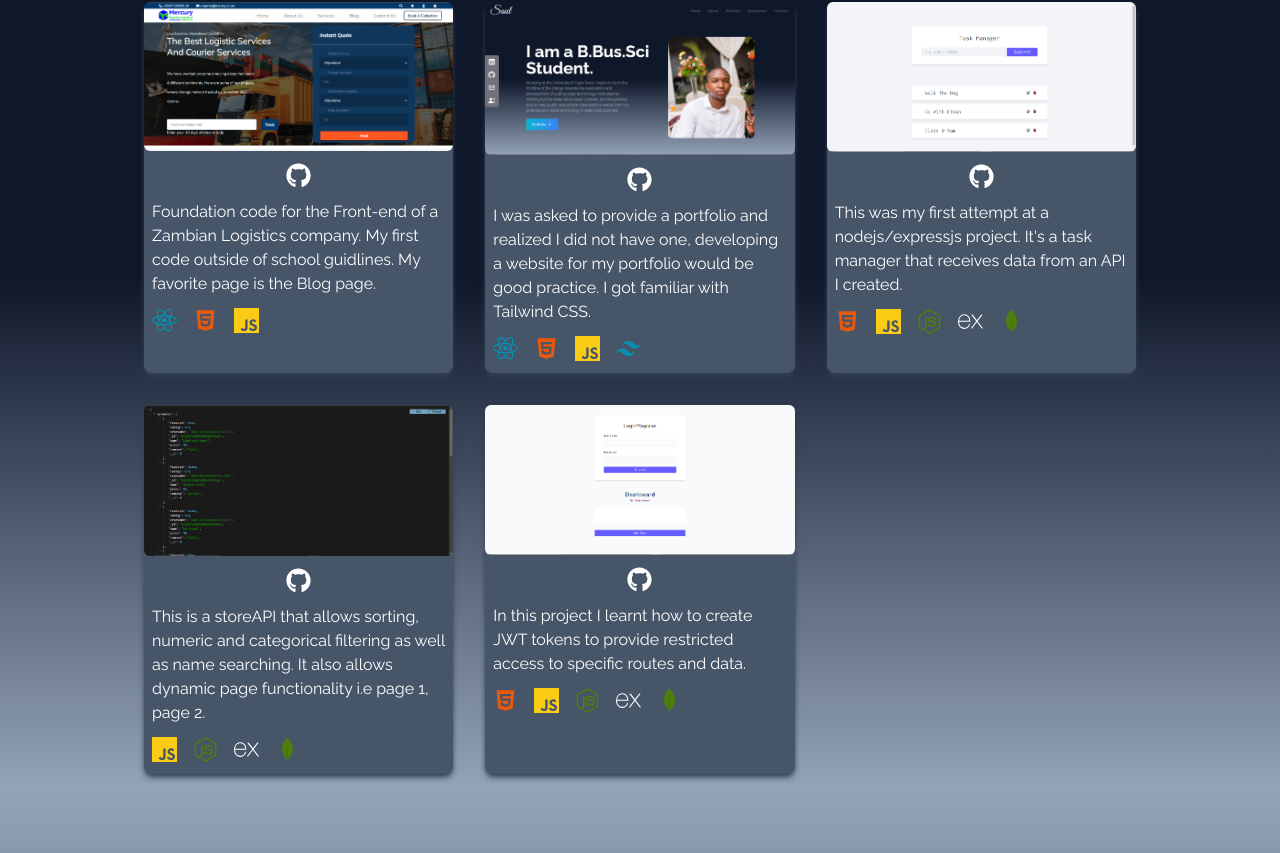
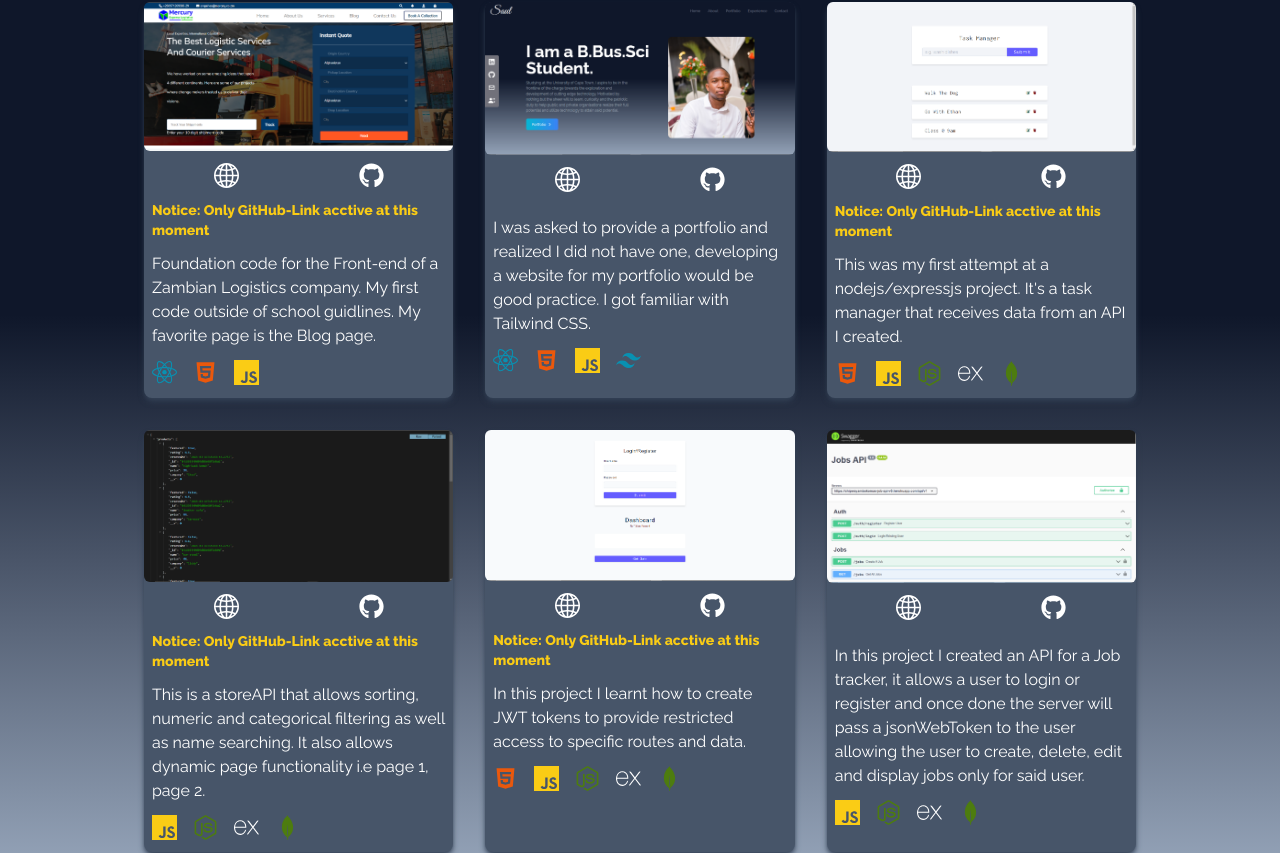
Before and after one commit to chipwayambokomas/MyPortfolio, a React (Create React App) app: page / in a window 1280 px wide. Shown: the part 1838-2691 px from the top of the page. Built offline with nearby package versions, Linux system fonts and the light colour scheme.

Commit message:
Update Portfolio.jsx

```diff
--- a/src/components/Portfolio.jsx
+++ b/src/components/Portfolio.jsx
@@ -3,9 +3,10 @@ import mercuryexpress from "../assets/portfolio/mercuryexpressproject.png";
 import firstportfolio from "../assets/portfolio/firstportfolio.png";
 import taskmanager from '../assets/portfolio/taskmanager.png'
 import storeapi from '../assets/portfolio/storeapi.png'
+import jobapi from "../assets/portfolio/jobsapi.png";
 import jwt from '../assets/portfolio/jwt.png'
 import { FaGithub, FaNodeJs } from "react-icons/fa";
-// import { BsGlobe2 } from "react-icons/bs";
+import { BsGlobe2 } from "react-icons/bs";
 import {GrReactjs} from 'react-icons/gr';
 import {AiFillHtml5} from 'react-icons/ai';
 import {SiJavascript, SiTailwindcss, SiExpress, SiMongodb} from 'react-icons/si';
@@ -20,6 +21,7 @@ const Portfolio = () => {
       shortBio:
         "Foundation code for the Front-end of a Zambian Logistics company. My first code outside of school guidlines. My favorite page is the Blog page.",
         Glink: 'https://github.com/chipwayambokomas/Mercury.co.za',
+      Warning: 'Notice: Only GitHub-Link acctive at this moment',
         child:(
             <div className="flex flex-row">
             <div className="px-2 text-cyan-600 ">
@@ -42,6 +44,7 @@ const Portfolio = () => {
       shortBio:
         "I was asked to provide a portfolio and realized I did not have one, developing a website for my portfolio would be good practice. I got familiar with Tailwind CSS.",
         Glink:'https://github.com/chipwayambokomas/MyPortfolio',
+        Wlink: 'https://saulchipwayambokoma.netlify.app/',
         child:(
             <div className="flex flex-row">
             <div className="px-2 text-cyan-600 ">
@@ -66,6 +69,7 @@ const Portfolio = () => {
       shortBio:
         "This was my first attempt at a nodejs/expressjs project. It's a task manager that receives data from an API I created.",
         Glink:'https://github.com/chipwayambokomas/Task-Manager',
+          Warning: 'Notice: Only GitHub-Link acctive at this moment',
         child:(
             <div className="flex flex-row">
             <div className="px-2 text-orange-600 ">
@@ -95,6 +99,7 @@ const Portfolio = () => {
       shortBio:
         "This is a storeAPI that allows sorting, numeric and categorical filtering as well as name searching. It also allows dynamic page functionality i.e page 1, page 2.",
         Glink:'https://github.com/chipwayambokomas/StoreAPI',
+         Warning: 'Notice: Only GitHub-Link acctive at this moment',
         child:(
             <div className="flex flex-row">
 
@@ -122,11 +127,39 @@ const Portfolio = () => {
       shortBio:
         "In this project I learnt how to create JWT tokens to provide restricted access to specific routes and data.",
         Glink:'https://github.com/chipwayambokomas/jsonWebTokens',
+          Warning: 'Notice: Only GitHub-Link acctive at this moment',
         child:(
             <div className="flex flex-row">
             <div className="px-2 text-orange-600 ">
             <AiFillHtml5 size={25}/>
             </div>
+            <div className="px-2 text-yellow-400 ">
+            <SiJavascript size={25}/>
+        </div>
+
+        <div className="px-2 text-lime-700 ">
+            <FaNodeJs size={25}/>
+        </div>
+        <div className="px-2 text-white ">
+            <SiExpress size={25}/>
+        </div>
+        <div className="px-2 text-lime-700 ">
+            <SiMongodb size={25}/>
+        </div>
+        </div>
+
+        )
+    },
+       {
+      id: 6,
+      source: jobapi,
+      shortBio:
+        "In this project I created an API for a Job tracker, it allows a user to login or register and once done the server will pass a jsonWebToken to the user allowing the user to create, delete, edit and display jobs only for said user.",
+        Glink:'https://github.com/chipwayambokomas/StoreAPI',
+        Wlink: 'https://chipwayambokomas-job-api-v0.herokuapp.com/',
+        child:(
+            <div className="flex flex-row">
+
             <div className="px-2 text-yellow-400 ">
             <SiJavascript size={25}/>
         </div>
@@ -161,7 +194,7 @@ const Portfolio = () => {
           <p className="py-6">Check out some of my work right here.</p>
         </div>
         <div className="grid  sm:grid-cols-2 md:grid-cols-3 gap-8 px-12 sm:px-0">
-          {portfolios.map(({ id, source, shortBio, Glink, child }) => (
+          {portfolios.map(({ id, source, shortBio, Glink, child, Wlink, Warning }) => (
             <div key={id} className="shadow-md shadow-slate-700 bg-slate-600 rounded-lg">
               <img
                 src={source}
@@ -169,9 +202,11 @@ const Portfolio = () => {
                 className="rounded-md duration-200 hover:scale-105"
               />
               <div className="flex items-center justify-center">
-                {/* <button className="w-1/2 px-12 m-3 duration-200 hover:scale-105">
+                 <a href={Wlink}>
+                <button className="w-1/2 px-12 m-3 duration-200 hover:scale-105">
                   <BsGlobe2 size={25} />
-                </button> */}
+                </button>
+                </a>
 
                <a href={Glink}>
                 <button className="w-1/2 px-12 m-3 duration-200 hover:scale-105">
@@ -179,6 +214,9 @@ const Portfolio = () => {
                 </button>
                 </a>
 
+              </div>
+              <div className="mb-3">
+                <p className="px-2 text-yellow-400 font-extrabold text-sm">{Warning}</p>
               </div>
               <div className="mb-3">
                 <p className="px-2">{shortBio}</p>
```
